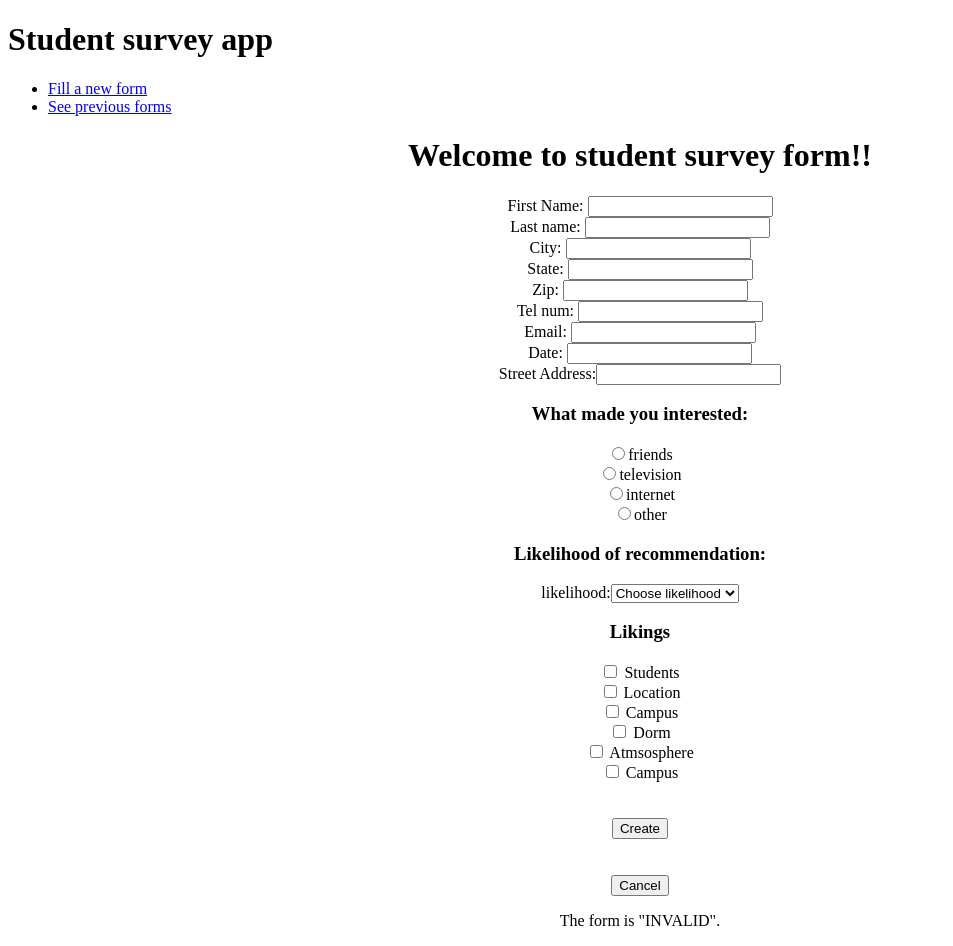
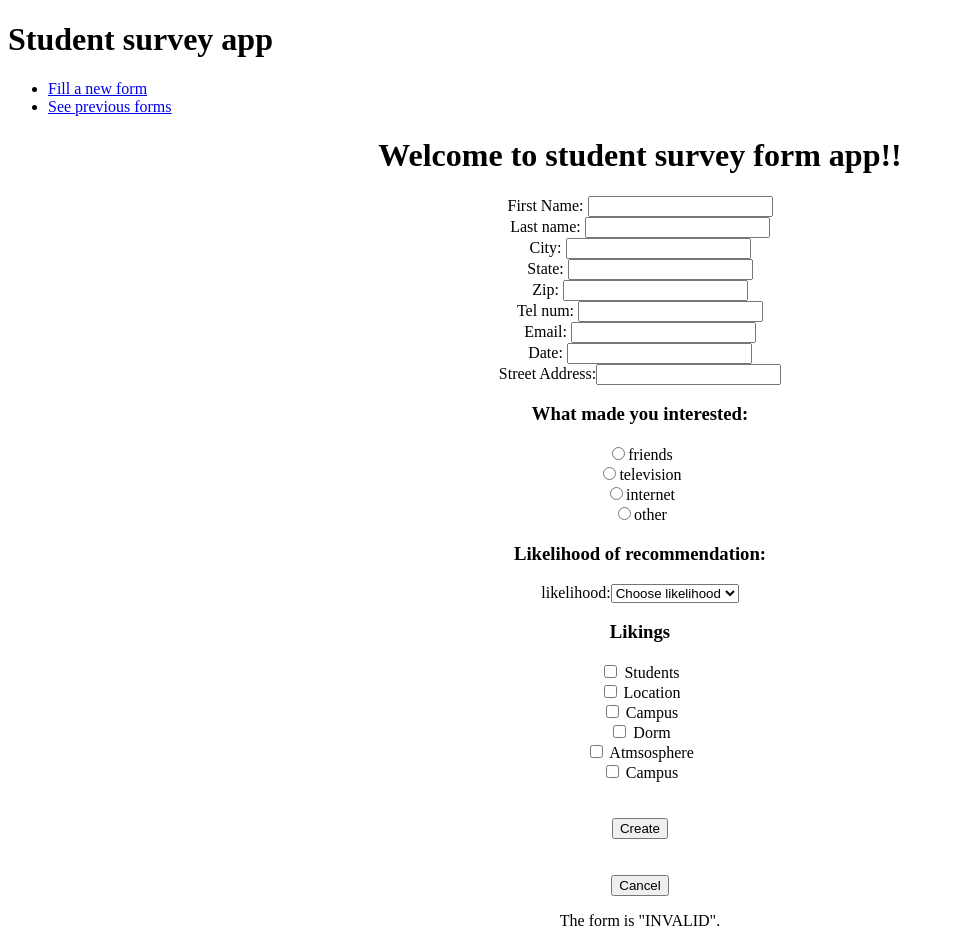
Before and after one commit to mahbub-iut/SWE645HW2_nodejs, an Angular app: page /first-component in a window 1280 px wide. Shown: the whole page, without its empty margins (0-953 px from the left). Built offline with nearby package versions, Linux system fonts and the light colour scheme.

Commit message:
test commit

```diff
--- a/src/app/first/first.component.html
+++ b/src/app/first/first.component.html
@@ -1,6 +1,6 @@
 <div style="text-align:center">
     <h1>
-        Welcome to {{title}}!!
+        Welcome to {{title}} app!!
     </h1>
     <form [formGroup]="angForm" novalidate>
         <div class="form-group">
```
